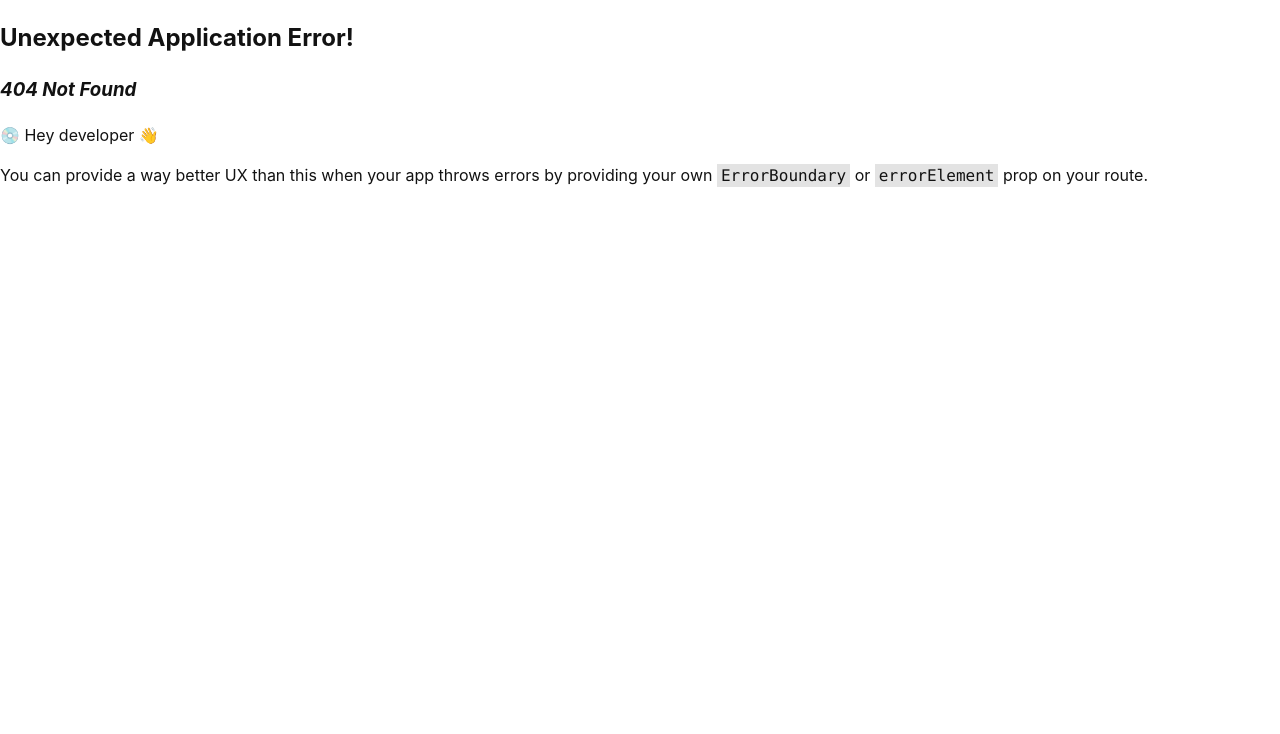
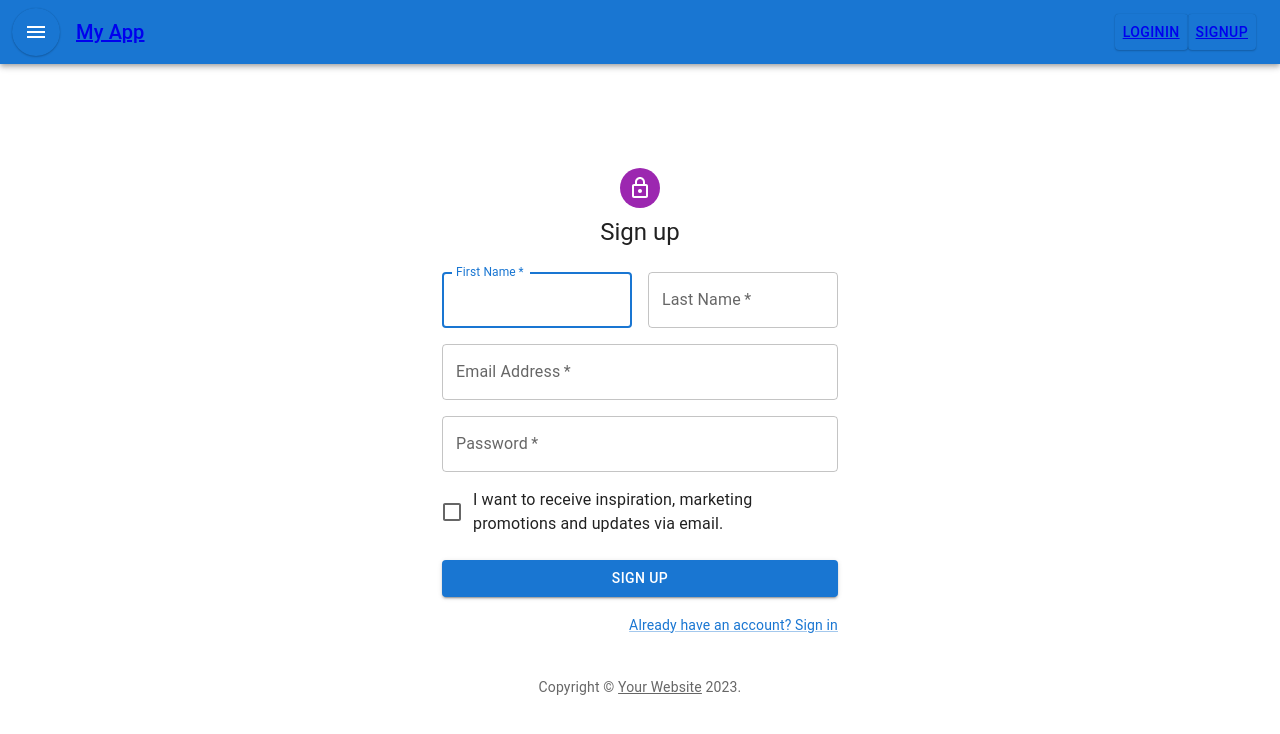
Before and after one commit to Sawrozzz/page_routing_react, a React (Create React App) app: page /signup in a window 1280 px wide. Before the commit this address had no page. Shown: the top 734 px of the page. Built offline with nearby package versions, Linux system fonts and the light colour scheme.

Commit message:
updating app using localStorage

```diff
--- a/src/Header.js
+++ b/src/Header.js
@@ -7,8 +7,6 @@
 import IconButton from '@mui/material/IconButton';
 import MenuIcon from '@mui/icons-material/Menu';
 import { Link, Outlet } from 'react-router-dom';
-// import LoginPage from './routes/login';
-// import { Outlet } from 'react-router-dom';
 
 export default function ButtonAppBar() {
   return (
@@ -28,8 +26,8 @@
            <Link to={'/'}>My App</Link>
           </Typography>
 
-          <Button color='inherit'><Link to={`/login`}>LoginIn</Link></Button>
-          <Button color="inherit">SignUp</Button>
+          <Button color='inherit'><Link to={"/login"}>LoginIn</Link></Button>
+          <Button color="inherit"><Link to={`/signup`}>Signup</Link></Button>
           </Toolbar>
           </AppBar>
     </Box>
--- a/src/index.css
+++ b/src/index.css
@@ -469,7 +469,6 @@
   width: 40%;
   display: grid;
   border-radius: 20px;
-  /* gap: 5rem; */
 }
 .forcardtotal{
   text-align: center;
--- a/src/index.js
+++ b/src/index.js
@@ -12,6 +12,8 @@
 import Sidebar from "./routes/Sidebar";
 import store from "./store";
 import { Provider } from "react-redux";
+import SignIn from "./routes/login";
+import SignUp from "./routes/signup";
 
 const router = createBrowserRouter([
   {
@@ -37,6 +39,10 @@
         element: <LoginPage />,
       },
       {
+        path: "/signup",
+        element: <SignUp />,
+      },
+      {
         path: "products/:productId",
         element: <ProductList />,
       },
--- a/src/routes/carts.js
+++ b/src/routes/carts.js
@@ -1,34 +1,23 @@
-import { useSelect } from "@mui/base";
+// import { useSelect } from "@mui/base";
 import React from "react";
-import { useEffect, useState } from "react";
+// import { useEffect, useState } from "react";
 import { useSelector } from "react-redux";
-import { Link } from "react-router-dom";
+// import { Link } from "react-router-dom";
 import { Card } from "@mui/material";
 import { RemovefromCart } from "./cartSlice";
 import { useDispatch } from "react-redux";
 
 const Cart = () => {
-  // const [carts, setCarts] = useState([]);
-  // useEffect(() => {
-  //   fetch('https://dummyjson.com/carts')
-  //     .then((res) => res.json())
-  //     .then((data) => {
-  //       console.log(data);
-  //       setCarts(data.carts);
-  //     });
-  // }, []);
   const dispatch = useDispatch();
-  // console.log("its ok")
 
   const carts = useSelector((state) => state.cart.carts);
   const onClickRemove = (remove) => {
     dispatch(RemovefromCart(remove));
-    // console.log("its absouletely fine");
   };
 
   return (
     <>
-    <h3 className="forcardtotal">Total Carts Selected:{carts.length}</h3>
+      <h3 className="forcardtotal">Total Carts Selected:{carts.length}</h3>
       <div className="totalcarts">
         {carts.map((item) => {
           return (
@@ -39,6 +28,7 @@
                     <b className="cart-id">ID:</b> {item.id}
                   </p>
                   <p className="cart-title">Title:{item.title}</p>{" "}
+                  <p className="cart-title">Brand:{item.brand}</p>{" "}
                   {<img className="cart-img" src={item.thumbnail} />}{" "}
                   <p>
                     <b className="cart-price">Price: </b> {item.price}
--- a/src/routes/login.js
+++ b/src/routes/login.js
@@ -1,77 +1,146 @@
-import React, { useState } from 'react';
-import { Outlet } from 'react-router-dom';
+import * as React from "react";
+import Avatar from "@mui/material/Avatar";
+import Button from "@mui/material/Button";
+import CssBaseline from "@mui/material/CssBaseline";
+import TextField from "@mui/material/TextField";
+import FormControlLabel from "@mui/material/FormControlLabel";
+import Checkbox from "@mui/material/Checkbox";
+import Link from "@mui/material/Link";
+import Grid from "@mui/material/Grid";
+import Box from "@mui/material/Box";
+import LockOutlinedIcon from "@mui/icons-material/LockOutlined";
+import Typography from "@mui/material/Typography";
+import Container from "@mui/material/Container";
+import { createTheme, ThemeProvider } from "@mui/material/styles";
+import { useState } from "react";
 
-function LoginPage() {
-  const [username, setUsername] = useState('');
-  const [password, setPassword] = useState('');
-  const [errorMessage, setErrorMessage] = useState('');
-
-  const handleInputChange = (event) => {
-    const { name, value } = event.target;
-    if (name === 'username') {
-      setUsername(value);
-    } else if (name === 'password') {
-      setPassword(value);
-    }
-    setErrorMessage('');
-  };
-
-  const handleSubmit = (event) => {
-    event.preventDefault();
-
-    // Perform basic validation here (e.g., checking for empty fields).
-    if (!username || !password) {
-      setErrorMessage('Please fill in all fields.');
-      return;
-    }
-
-    // You can add authentication logic here (e.g., sending data to a server).
-
-    // If authentication fails, show an error message.
-    if (!authenticateUser(username, password)) {
-      setErrorMessage('Invalid username or password.');
-      return;
-    }
-
-    // If authentication is successful, you can redirect the user to another page.
-    // Example: history.push('/dashboard');
-  };
-
-  // Simulated authentication function (replace with your actual logic).
-  const authenticateUser = (username, password) => {
-    // Add your authentication logic here.
-    // For this example, we're using hardcoded credentials.
-    return username === 'user' && password === 'password';
-  };
-
+function Copyright(props) {
   return (
-    <div className="login-page">
-      <h2>Login</h2>
-      <form onSubmit={handleSubmit}>
-        <div className="form-group">
-          <label>Username:</label>
-          <input
-            type="text"
-            name="username"
-            value={username}
-            onChange={handleInputChange}
-          />
-        </div>
-        <div className="form-group">
-          <label>Password:</label>
-          <input
-            type="password"
-            name="password"
-            value={password}
-            onChange={handleInputChange}
-          />
-        </div>
-        {errorMessage && <p className="error-message">{errorMessage}</p>}
-        <button type="submit">Login</button>
-      </form>
-      <Outlet />
-    </div>
+    <Typography
+      variant="body2"
+      color="text.secondary"
+      align="center"
+      {...props}
+    >
+      {"Copyright © "}
+      <Link color="inherit" href="https://mui.com/">
+        Your Website
+      </Link>{" "}
+      {new Date().getFullYear()}
+      {"."}
+    </Typography>
   );
 }
 
-export default LoginPage;
+
+const defaultTheme = createTheme();
+
+export default function SignIn() {
+
+  const handleSubmit = (event) => {
+
+    event.preventDefault();
+    const data = new FormData(event.currentTarget);
+    localStorage.email = data.get("email")
+    localStorage.password = data.get("password")
+    localStorage.token = data.get("token")
+
+    fetch('https://dummyjson.com/auth/login', {
+  method: 'POST',
+  headers: { 'Content-Type': 'application/json' },
+  body: JSON.stringify({
+    username: data.get("email"),
+      password: data.get("password"),
+
+  })
+})
+.then(res => res.json())
+.then((data) =>{
+
+  console.log(data)
+  console.log(data.token)
+  localStorage.token = data.token
+})
+
+
+};
+
+
+  return (
+    <ThemeProvider theme={defaultTheme}>
+      <Container component="main" maxWidth="xs">
+        <CssBaseline />
+        <Box
+          sx={{
+            marginTop: 8,
+            display: "flex",
+            flexDirection: "column",
+            alignItems: "center",
+          }}
+        >
+          <Avatar sx={{ m: 1, bgcolor: "secondary.main" }}>
+            <LockOutlinedIcon />
+          </Avatar>
+          <Typography component="h1" variant="h5">
+            Log In
+          </Typography>
+          <Box
+            component="form"
+            onSubmit={handleSubmit}
+            noValidate
+            sx={{ mt: 1 }}
+          >
+            <TextField
+              margin="normal"
+              required
+              fullWidth
+              id="email"
+              label="Email Address"
+              name="email"
+              autoComplete="email"
+              autoFocus
+              value="kminchelle"
+
+            />
+            <TextField
+              margin="normal"
+              required
+              fullWidth
+              name="password"
+              label="Password"
+              type="password"
+              value='0lelplR'
+              id="password"
+              autoComplete="current-password"
+            />
+            <FormControlLabel
+              control={<Checkbox value="remember" color="primary" />}
+              label="Remember me"
+            />
+            <Button
+              type="submit"
+              fullWidth
+              variant="contained"
+              sx={{ mt: 3, mb: 2 }}
+            >
+              log in
+            </Button>
+            <Grid container>
+              <Grid item xs>
+                <Link href="#" variant="body2">
+                  Forgot password?
+                </Link>
+              </Grid>
+              <Grid item>
+                <Link href="/signup" variant="body2">
+                  {"Don't have an account? Sign Up"}
+                </Link>
+              </Grid>
+            </Grid>
+          </Box>
+        </Box>
+        <Copyright sx={{ mt: 8, mb: 4 }} />
+      </Container>
+    </ThemeProvider>
+  );
+}
--- a/src/routes/products.js
+++ b/src/routes/products.js
@@ -1,5 +1,5 @@
 import React, { useState } from "react";
-import { Link, Outlet } from "react-router-dom";
+// import { Link, Outlet } from "react-router-dom";
 import { useEffect } from "react";
 import { Card } from "@mui/material";
 // import { Counter } from "../counter";
@@ -12,9 +12,9 @@
   // const [add, setAdd] = useState([]);
   const dispatch = useDispatch();
   const carts = useSelector((state) => state.cart.carts);
-  const onClickAdd = (buy) => {
+  const onClickAdd = (add) => {
     // setAdd(add.concat(buy));
-    dispatch(AddtoCart(buy));
+    dispatch(AddtoCart(add));
   };
   useEffect(() => {
     fetch("https://dummyjson.com/products")
@@ -34,6 +34,7 @@
               <>
                 <Card variant="outlined">
                   <p>{item.title}</p>
+                  <p>{item.brand}</p>
                   {<img src={item.thumbnail} />}{" "}
                   <button
                     onClick={() => {
--- a/src/routes/signup.js
+++ b/src/routes/signup.js
@@ -0,0 +1,133 @@
+import * as React from 'react';
+import Avatar from '@mui/material/Avatar';
+import Button from '@mui/material/Button';
+import CssBaseline from '@mui/material/CssBaseline';
+import TextField from '@mui/material/TextField';
+import FormControlLabel from '@mui/material/FormControlLabel';
+import Checkbox from '@mui/material/Checkbox';
+import Link from '@mui/material/Link';
+import Grid from '@mui/material/Grid';
+import Box from '@mui/material/Box';
+import LockOutlinedIcon from '@mui/icons-material/LockOutlined';
+import Typography from '@mui/material/Typography';
+import Container from '@mui/material/Container';
+import { createTheme, ThemeProvider } from '@mui/material/styles';
+
+function Copyright(props) {
+  return (
+    <Typography variant="body2" color="text.secondary" align="center" {...props}>
+      {'Copyright © '}
+      <Link color="inherit" href="https://mui.com/">
+        Your Website
+      </Link>{' '}
+      {new Date().getFullYear()}
+      {'.'}
+    </Typography>
+  );
+}
+
+// TODO remove, this demo shouldn't need to reset the theme.
+
+const defaultTheme = createTheme();
+
+export default function SignUp() {
+  const handleSubmit = (event) => {
+    event.preventDefault();
+    const data = new FormData(event.currentTarget);
+    console.log({
+      email: data.get('email'),
+      password: data.get('password'),
+    });
+  };
+
+  return (
+    <ThemeProvider theme={defaultTheme}>
+      <Container component="main" maxWidth="xs">
+        <CssBaseline />
+        <Box
+          sx={{
+            marginTop: 8,
+            display: 'flex',
+            flexDirection: 'column',
+            alignItems: 'center',
+          }}
+        >
+          <Avatar sx={{ m: 1, bgcolor: 'secondary.main' }}>
+            <LockOutlinedIcon />
+          </Avatar>
+          <Typography component="h1" variant="h5">
+            Sign up
+          </Typography>
+          <Box component="form" noValidate onSubmit={handleSubmit} sx={{ mt: 3 }}>
+            <Grid container spacing={2}>
+              <Grid item xs={12} sm={6}>
+                <TextField
+                  autoComplete="given-name"
+                  name="firstName"
+                  required
+                  fullWidth
+                  id="firstName"
+                  label="First Name"
+                  autoFocus
+                />
+              </Grid>
+              <Grid item xs={12} sm={6}>
+                <TextField
+                  required
+                  fullWidth
+                  id="lastName"
+                  label="Last Name"
+                  name="lastName"
+                  autoComplete="family-name"
+                />
+              </Grid>
+              <Grid item xs={12}>
+                <TextField
+                  required
+                  fullWidth
+                  id="email"
+                  label="Email Address"
+                  name="email"
+                  autoComplete="email"
+                />
+              </Grid>
+              <Grid item xs={12}>
+                <TextField
+                  required
+                  fullWidth
+                  name="password"
+                  label="Password"
+                  type="password"
+                  id="password"
+                  autoComplete="new-password"
+                />
+              </Grid>
+              <Grid item xs={12}>
+                <FormControlLabel
+                  control={<Checkbox value="allowExtraEmails" color="primary" />}
+                  label="I want to receive inspiration, marketing promotions and updates via email."
+                />
+              </Grid>
+            </Grid>
+            <Button
+              type="submit"
+              fullWidth
+              variant="contained"
+              sx={{ mt: 3, mb: 2 }}
+            >
+              Sign Up
+            </Button>
+            <Grid container justifyContent="flex-end">
+              <Grid item>
+                <Link href="#" variant="body2">
+                  Already have an account? Sign in
+                </Link>
+              </Grid>
+            </Grid>
+          </Box>
+        </Box>
+        <Copyright sx={{ mt: 5 }} />
+      </Container>
+    </ThemeProvider>
+  );
+}
```
Also changed, not shown: src/routes/cartSlice.js (+0 -17 lines).
